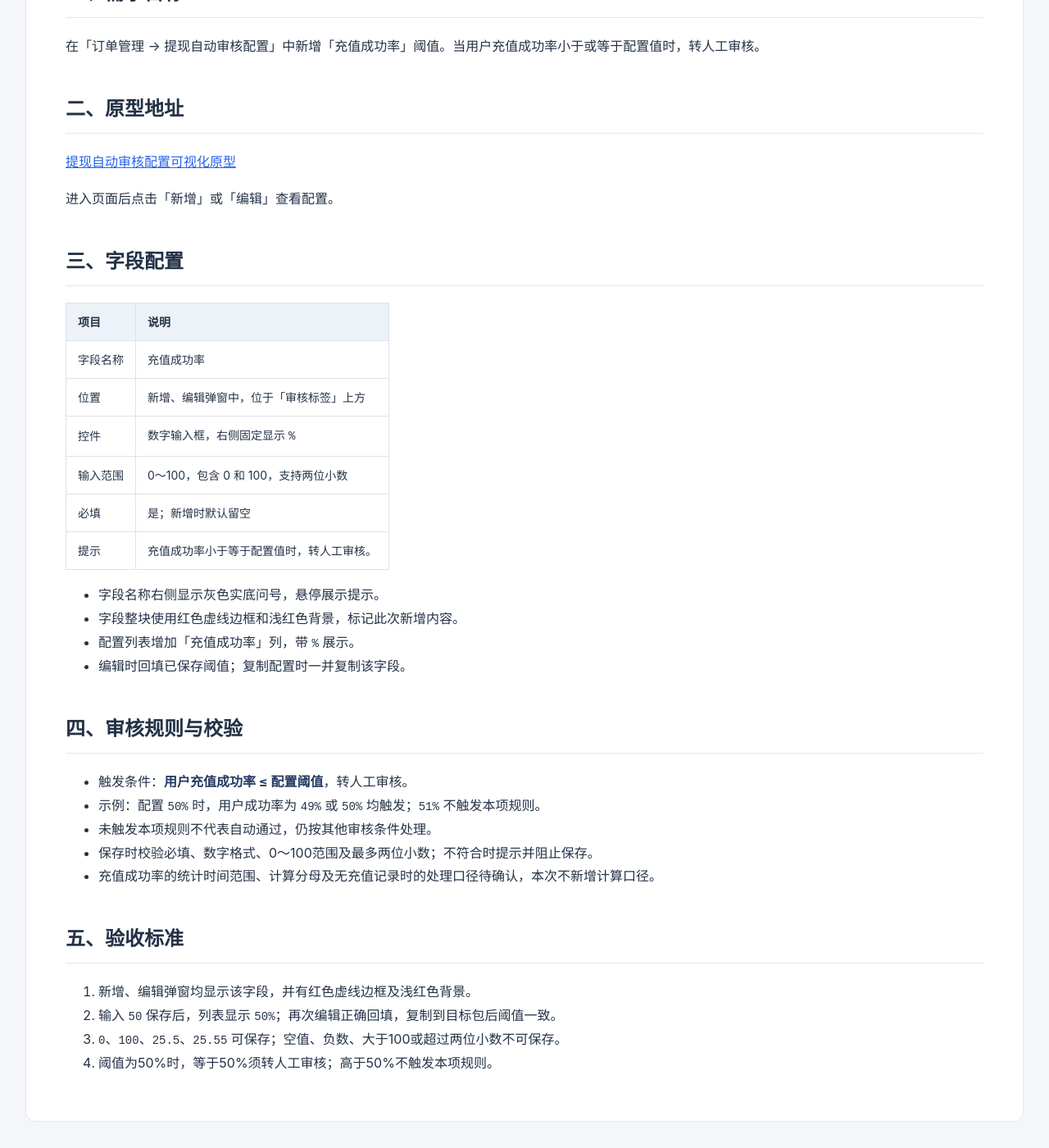
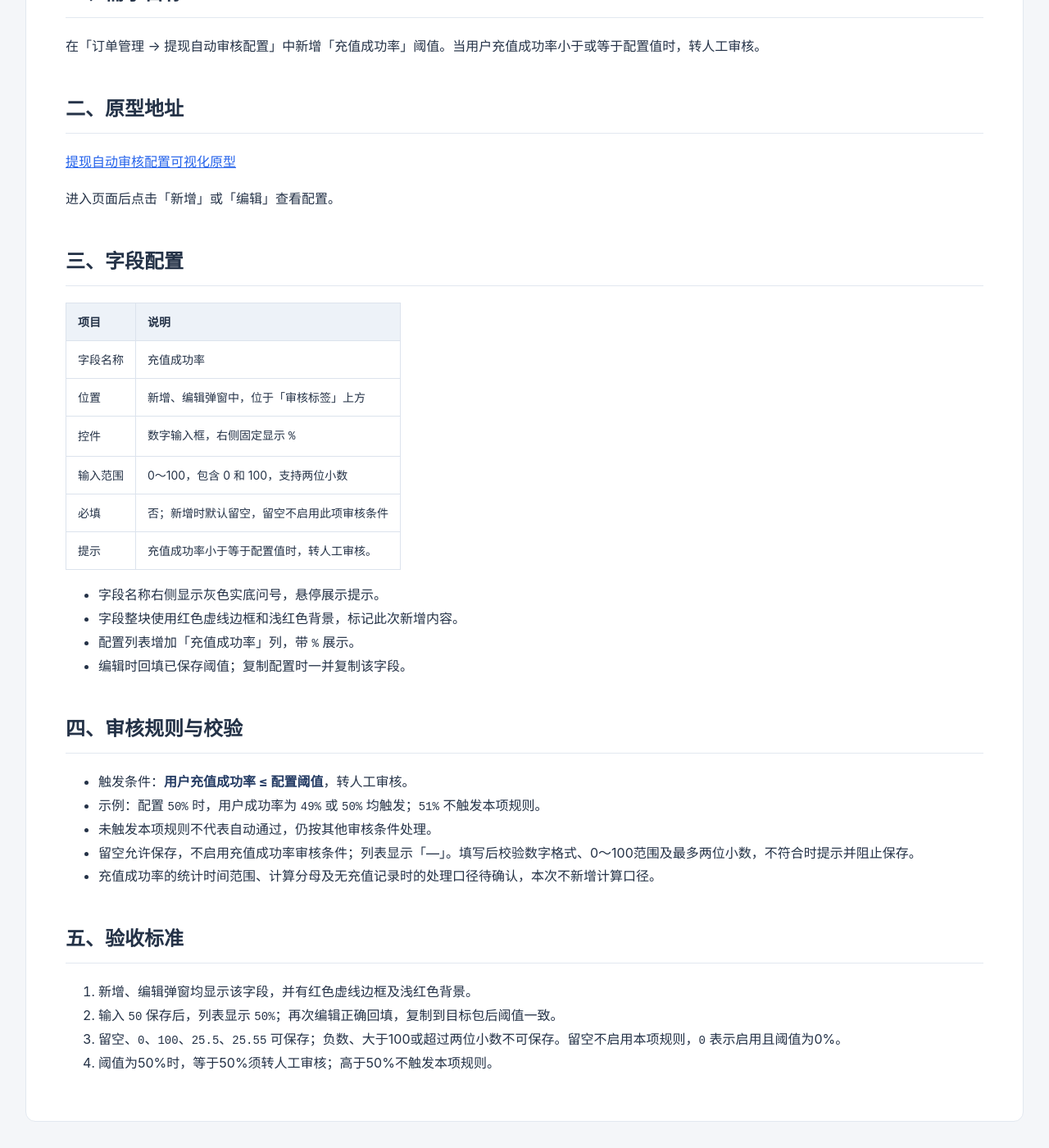
Before and after one commit to HDDDONG/tiered-recharge-requirements, a Jekyll site: the page built from withdrawal-recharge-success-rate/index.md, in a window 1280 px wide and 1400 px high, scrolled down 217 px. Shown: the whole window at 82% size. Built offline with Jekyll 4.4.1, drawn with Linux system fonts in a browser that asks for light colours.

Commit message:
docs: make recharge success rate optional

```diff
--- a/withdrawal-recharge-success-rate/index.md
+++ b/withdrawal-recharge-success-rate/index.md
@@ -23,7 +23,7 @@ title: 提现自动审核新增充值成功率
 | 位置 | 新增、编辑弹窗中，位于「审核标签」上方 |
 | 控件 | 数字输入框，右侧固定显示 `%` |
 | 输入范围 | 0～100，包含 0 和 100，支持两位小数 |
-| 必填 | 是；新增时默认留空 |
+| 必填 | 否；新增时默认留空，留空不启用此项审核条件 |
 | 提示 | 充值成功率小于等于配置值时，转人工审核。 |
 
 - 字段名称右侧显示灰色实底问号，悬停展示提示。
@@ -36,12 +36,12 @@ title: 提现自动审核新增充值成功率
 - 触发条件：**用户充值成功率 ≤ 配置阈值**，转人工审核。
 - 示例：配置 `50%` 时，用户成功率为 `49%` 或 `50%` 均触发；`51%` 不触发本项规则。
 - 未触发本项规则不代表自动通过，仍按其他审核条件处理。
-- 保存时校验必填、数字格式、0～100范围及最多两位小数；不符合时提示并阻止保存。
+- 留空允许保存，不启用充值成功率审核条件；列表显示「—」。填写后校验数字格式、0～100范围及最多两位小数，不符合时提示并阻止保存。
 - 充值成功率的统计时间范围、计算分母及无充值记录时的处理口径待确认，本次不新增计算口径。
 
 ## 五、验收标准
 
 1. 新增、编辑弹窗均显示该字段，并有红色虚线边框及浅红色背景。
 2. 输入 `50` 保存后，列表显示 `50%`；再次编辑正确回填，复制到目标包后阈值一致。
-3. `0`、`100`、`25.5`、`25.55` 可保存；空值、负数、大于100或超过两位小数不可保存。
+3. 留空、`0`、`100`、`25.5`、`25.55` 可保存；负数、大于100或超过两位小数不可保存。留空不启用本项规则，`0` 表示启用且阈值为0%。
 4. 阈值为50%时，等于50%须转人工审核；高于50%不触发本项规则。
```
